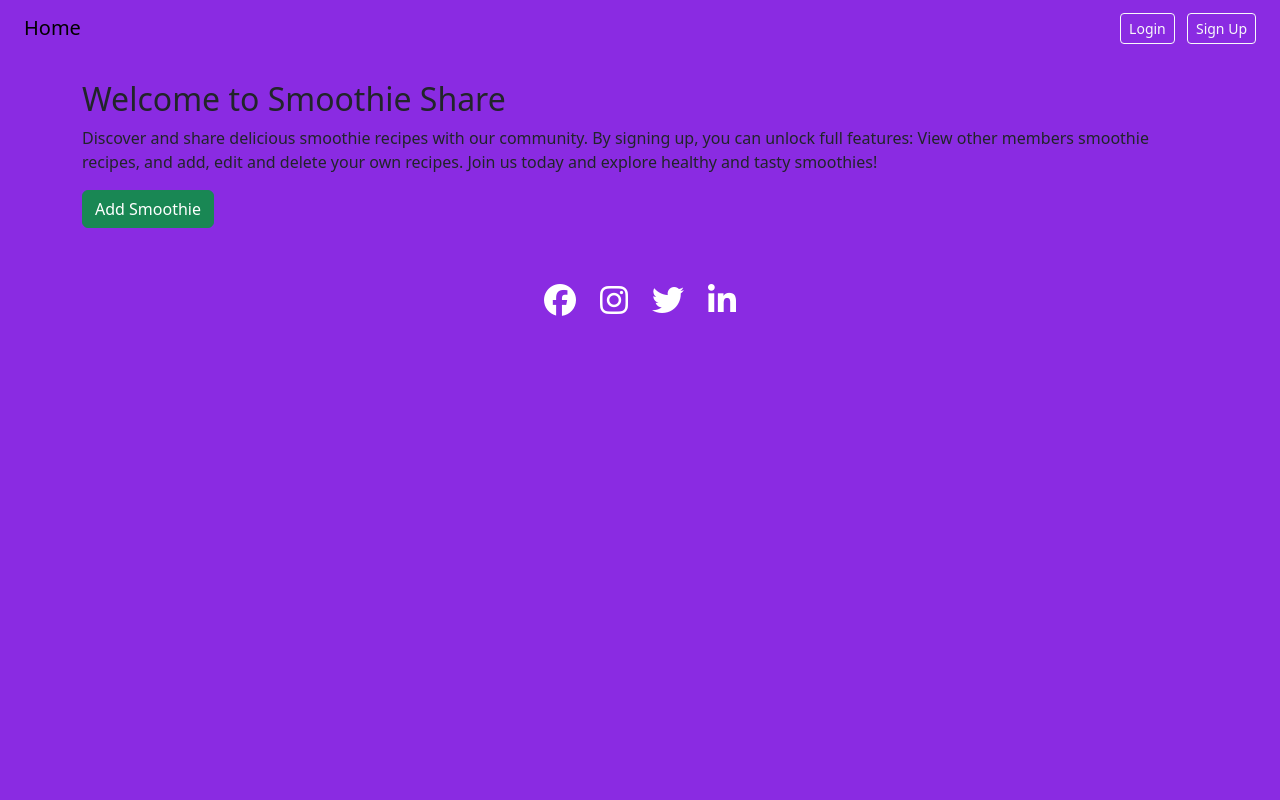
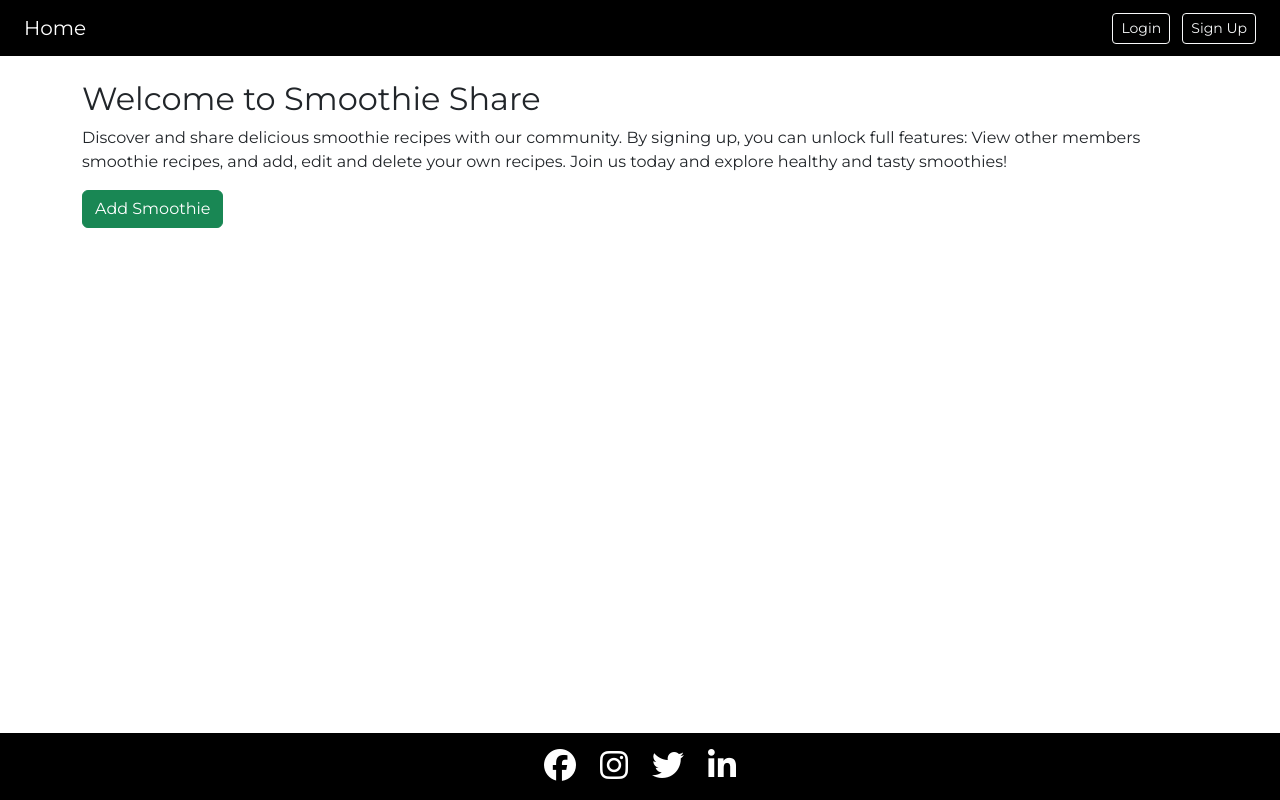
Before and after one commit to mariebernf/smoothie_p3_app, a Django app: page / in a window 1280 px wide. Run offline with Django 5.2, Linux system fonts and the light colour scheme; data that the repository does not hold is empty; some libraries are stand-ins or nearby versions.

Commit message:
Apply styling to css file

```diff
--- a/static/css/style.css
+++ b/static/css/style.css
@@ -1,3 +1,31 @@
+html, body {
+    height: 100%;
+}
+
 body {
-    background-color: blueviolet;
+    background-color: #FFFFFF;
+    display: flex;
+    flex-direction: column;
+    min-height: 100vh;
+    font-family: 'Montserrat', sans-serif;
 }
+
+main {
+     flex: 1;
+}
+
+nav {
+    background-color: #000000;
+    color: white;
+    font-family: 'Montserrat', sans-serif;
+}
+
+footer {
+    background-color: #000000;
+    color: white;
+    font-family: 'Montserrat', sans-serif;
+}
+
+.navbar-brand {
+    color: white;
+}
```
